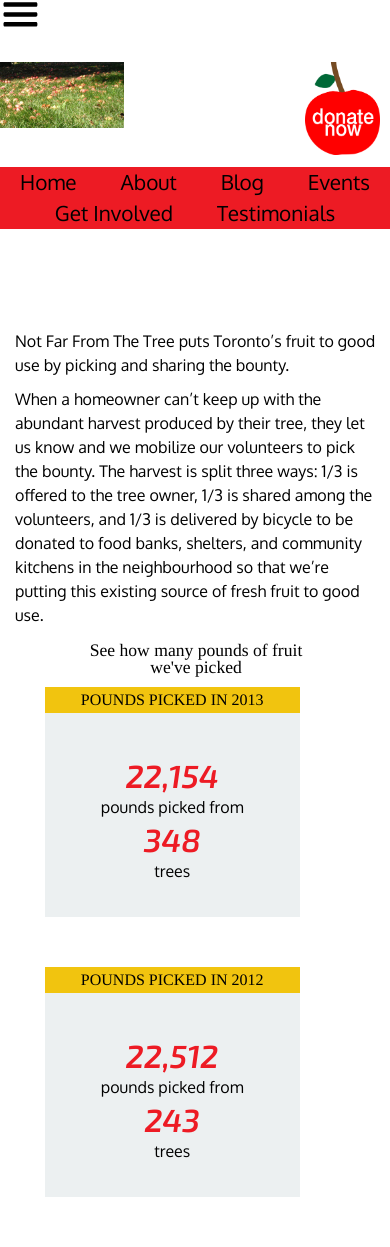
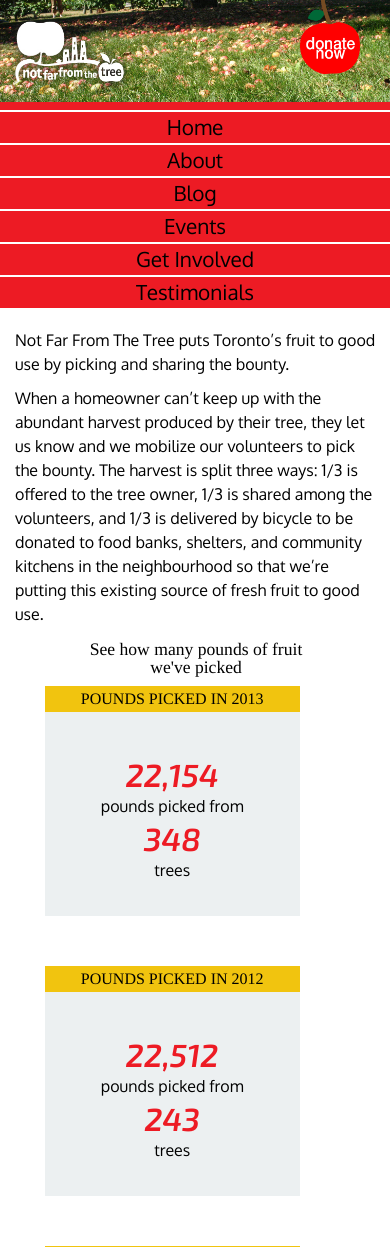
Before and after one commit to Emmanuel-A/Not-Far-From-The-Tree, a PHP site: page / in a window 390 px wide. Shown: the top 1247 px of the page. Run offline with PHP 8.4, Linux system fonts and the light colour scheme; some libraries are stand-ins or nearby versions.

Commit message:
Not far from the tree - Website re-design

```diff
--- a/events.html
+++ b/events.html
@@ -29,6 +29,9 @@
 
 	<body>
 	<div class="wrapper">
+	<header>
+		<div class="menubutton"><img src="assets/menu.svg"></div>
+		<p><a href="" id="donate-btn">Donate now</a></p>
 		<nav>
 			<p><a href="index.html" id="logo">NotFarFromTheTree</a></p>
 			<ul>
@@ -58,8 +61,8 @@
 				</li>
 				<li><a href="testimonials.html">Testimonials</a></li>
 			</ul>
-			<p><a href="donate.html" id="donate-btn">Donate now</a></p>
 		</nav>
+	</header>
 
 		<section id="gallery">
 			<div class="fotorama" data-nav="thumbs" data-allowfullscreen="true" data-fit="cover"   data-width="100%" data-keyboard="true" data-arrows="true" data-click="true" data-swipe="false"data-maxheight="100%" data-loop="true" data-shuffle="true" data-autoplay="true">
--- a/styles/main.css
+++ b/styles/main.css
@@ -30,9 +30,16 @@
   font-size: 1em;
 }
 /******************************** HEADER/NAV STYLES ******************************/
-#banner {
+header .menubutton {
+  display: none;
+  height: 42px;
+  width: 42px;
+  margin: 88px 0px 0px 124px;
   position: absolute;
-  margin: 0 0 0 -130px;
+}
+header #banner {
+  position: absolute;
+  margin: 26px 0 0 0px;
   width: 65%;
 }
 header #logo {
@@ -53,14 +60,14 @@
   background-size: 75px;
   height: 100px;
   width: 80px;
-  margin: 0px 5px 0 0;
+  margin: 26px 5px 0 0;
 }
 header #donate-btn:hover {
   background-size: 80px;
   cursor: pointer;
 }
 nav {
-  margin: -5px 0 0 0;
+  margin: -10px 0 0 0;
 }
 nav ul li a:hover,
 nav a:active {
@@ -71,10 +78,9 @@
   top: 0;
 }
 nav ul li {
-  margin: 0 20px 0 20px;
   list-style-type: none;
   display: inline-block;
-  padding: 5px 0px;
+  padding: 5px 22px;
 }
 nav ul li a {
   font-size: 0.8em;
@@ -116,6 +122,7 @@
 }
 /******************************** HOME PAGE STYLES ******************************/
 section#home-page {
+  height: 100px;
   padding: 30px;
 }
 section#home-page p {
@@ -484,6 +491,16 @@
   .wrapper {
     max-width: 100%;
   }
+  header #donate-btn {
+    margin: 0 55px 0 0px;
+    width: 90px;
+    height: 110px;
+    background-size: 83px;
+  }
+  header #banner {
+    width: 100%;
+    margin: 0;
+  }
   nav #home-logo {
     visibility: visible;
   }
@@ -591,38 +598,72 @@
     border: none;
     margin: 0;
   }
-  footer #address {
+  /*footer{
+  		#address{
   			padding: 15px 34px 0 34px;
-  }
-  footer #address p {
+  			p{
   				font-size: 1.2em;
   			}
-  footer #footer-nav ul li a {
-    font-size: 1.2em;
+  		}
+  		#footer-nav{
+  			ul{
+  				li a{
+  					font-size:1.2em;
   					padding: 5px;
   				}
-  footer #footer-nav p {
+  			}
+  			p{
   				font-size: 1em;
   			}
-  footer #footer-nav #social-media ul {
+  			#social-media{
+  				ul{
   					padding: 0 10px;
   					margin: -38px 30px 0 67px;
-  }
-  footer #footer-nav #social-media ul img {
+  					img{
   						width: 45px;
   						margin: 0 0 0 -16px;
   					}
+  				}
+  			}
+  		}
+  	}*/
 }
 /*Phone Media Query*/
 @media only screen and (max-width: 600px) and (min-width: 320px) {
   .wrapper {
     margin: 0 auto;
   }
-  nav ul li a {
+  header #donate-btn {
+    margin: 0;
+    background-size: 60px;
+  }
+  header #banner {
+    margin: 0;
     width: 100%;
   }
-  nav ul li a:hover {
+  header .menubutton {
+    display: block;
+    margin: 46px 0px 0px 143px;
+  }
+  nav #logo {
+    margin: 10px 0px 0 4px;
+  }
+  nav ul {
+    margin: 79px 0 0 0;
+    width: 100%;
+  }
+  nav ul li {
+    border-top: 2px solid #fff;
+    width: 100%;
+  }
+  nav ul li:hover {
     cursor: none;
+  }
+  nav ul li ul li {
+    text-align: center;
+    width: 100%;
+    margin: 0 0px 0 60px;
+    display: block;
   }
   #testimonials #testimonial-one,
   #testimonials #testimonial-two {
@@ -660,6 +701,9 @@
     display: none;
     visibility: hidden;
   }
+  section#home-page #welcome-message {
+    margin: 140px 0 5px 0;
+  }
   section#upcoming-events h1 {
     text-align: center;
     margin: 0 0 0 -55px;
--- a/styles/main.less
+++ b/styles/main.less
@@ -28,12 +28,19 @@
 	font-size: @headingFontSizeDesk;
 }
 /******************************** HEADER/NAV STYLES ******************************/
-#banner{
-	position: absolute;
-	margin:0 0 0 -130px;
-	width: 65%;
-}
 header{
+	.menubutton{
+		display: none;
+		height: 42px;
+		width: 42px;
+		margin: 88px 0px 0px 124px;
+		position: absolute;
+	}
+	#banner{
+		position: absolute;
+		margin:26px 0 0 0px;
+		width: 65%;
+	}
 	#logo{
 		display: block;
   		background:url(../assets/logo.jpg) no-repeat;
@@ -52,7 +59,7 @@
 		background-size: 75px;
 		height: 100px;
 		width: 80px;
-		margin: 0px 5px 0 0;
+		margin: 26px 5px 0 0;
 	&:hover{
 		background-size:80px;
 		cursor: pointer;
@@ -60,7 +67,7 @@
 	}
 }
 nav{
-	margin: -5px 0 0 0;
+	margin: -10px 0 0 0;
 	ul li a:hover, a:active{
 		color: #fff;
 	}
@@ -68,10 +75,9 @@
 		background-color: @red;
 		top: 0;
 		 li{
-		 	margin: 0 20px 0 20px;
 			list-style-type: none;
 			display: inline-block;
-			padding: 5px 0px;
+			padding: 5px 22px;
 			a{
 				font-size: @formFontSizeDesk;
 				font-family: @headingFontFamily;
@@ -116,6 +122,7 @@
 
 /******************************** HOME PAGE STYLES ******************************/
 section#home-page{
+	height: 100px;
 	padding: 30px;
 	p{
 		clear: both;
@@ -267,15 +274,15 @@
 	}
 	#event-three{
 		padding:40px;
-		height: 400px;
+		height: 100px;
 	}
 }
 
 /******************************** VOLUNTEER PAGE STYLES ******************************/
 #volunteerInfo{
 	img{
-		width: 66%;
-		margin: 0 0 0 133px;
+		width: 50%;
+		margin: 0 0 0 185px;
 		padding: 20px 0 33px 0;
 	}
 	border-top: 2px solid @red;
@@ -435,7 +442,7 @@
 }
 /******************************** FOOTER STYLES ******************************/
 footer{
-	padding: 100px 0 0 0;
+	padding: 200px 0 0 0;
 	clear: both;
 	font-family: Helvetica, arial;
 	font-size: @formFontSizeDesk;
@@ -490,6 +497,18 @@
 	.wrapper{
 		max-width: 100%;
 	}
+	header{
+			#donate-btn{
+			margin: 0 55px 0 0px;
+			width: 90px;
+			height: 110px;
+			background-size: 83px;
+		}
+		#banner{
+			width: 100%;
+			margin: 0;
+		}
+	}
 	nav{
 		#home-logo{
 			visibility: visible;
@@ -509,16 +528,6 @@
 				text-align: center;
 				font-size: 1.3em;
 			}
-		}
-		#donate-btn{
-			margin: -141px 55px 0 0;
-			width: 90px;
-			height: 110px;
-			background-size: 83px;
-		}
-		#banner{
-			width: 100%;
-			margin: 0;
 		}
 	}
 	section{
@@ -595,7 +604,7 @@
 		border: none;
 		margin: 0;
 	}
-	footer{
+	/*footer{
 		#address{
 			padding: 15px 34px 0 34px;
 			p{
@@ -623,7 +632,7 @@
 				}
 			}
 		}
-	}
+	}*/
 }
 
 /*Phone Media Query*/
@@ -631,16 +640,43 @@
 	.wrapper{
 		margin: 0 auto;
 	}
+	header{
+		#donate-btn{
+			margin: 0;
+			background-size: 60px;
+		}
+		#banner{
+			margin: 0;
+			width: 100%;
+		}
+		.menubutton{
+			display: block;
+			margin: 46px 0px 0px 143px;
+		}
+	}
 	nav{
+		#logo{
+			margin: 10px 0px 0 4px;
+		}
     ul {
-	    li a{
-	    width: 100%;
+    	margin: 79px 0 0 0;
+    	width: 100%;
+	    li {
+	    	border-top: 2px solid #fff;
+	    	width: 100%;
 	    &:hover{
 	      cursor:none;
+        }
+        ul li{
+        	text-align: center;
+        	width: 100%;
+        	margin: 0 0px 0 60px;
+        	display: block;
         }
       }
     }
   }
+
 
 	#testimonials{
 		#testimonial-one, #testimonial-two{
@@ -683,6 +719,10 @@
 					}
 				}
 			}
+			#welcome-message{
+				margin:140px 0 5px 0;
+			}
+
 		}
 		&#upcoming-events{
 			h1{
@@ -713,12 +753,13 @@
 		}
 	}
 }
+/*
 footer{
 	#address, #links{
-		display: none;
+		visibility: hidden;
 	}
 	#footer-nav{
-		height: 100px;
+		height: 110px;
 		#social-media{
 			p{
 				display: none;
@@ -731,4 +772,4 @@
 }
 footer #footer-nav #social-media ul img{
 	width: 50px;
-}
+}*/
--- a/volunteer.html
+++ b/volunteer.html
@@ -25,6 +25,9 @@
 
 	<body>
 	<div class="wrapper">
+	<header>
+		<div class="menubutton"><img src="assets/menu.svg"></div>
+		<p><a href="" id="donate-btn">Donate now</a></p>
 		<nav>
 			<p><a href="index.html" id="logo">NotFarFromTheTree</a></p>
 			<ul>
@@ -54,11 +57,10 @@
 				</li>
 				<li><a href="testimonials.html">Testimonials</a></li>
 			</ul>
-			<p><a href="donate.html" id="donate-btn">Donate now</a></p>
 		</nav>
+	</header>
 
 		<div id="volunteerInfo">
-			<img src="assets/apples.jpg">
 			<p>Volunteers are vital to the success of Not Far From The Tree’s programs. Each year, hundreds of amazing folks contribute their skills, energy and passion to help out in the field, at community events, and behind the scenes.</p>
 			<p>We strive to create meaningful, action-oriented volunteer opportunities that will benefit the project, volunteers, and most of all, the local community.</p>
 			<h1>Volunteer Registration</h1>
```
Also changed, not shown: other parts of styles/main.css (+17 -23 lines), testimonials.html (+6 -3 lines). Lines whose indentation alone changed are shown as unchanged.
